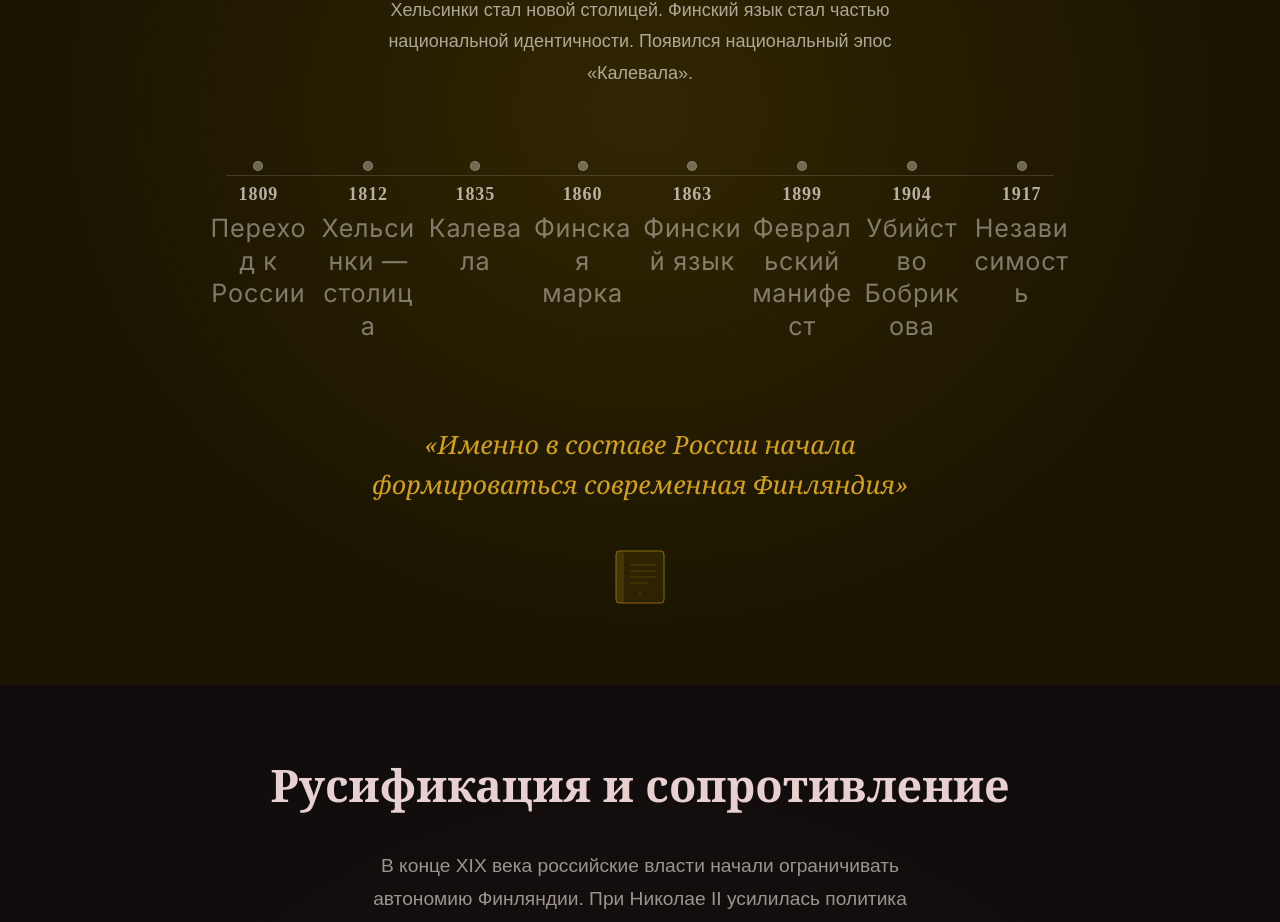
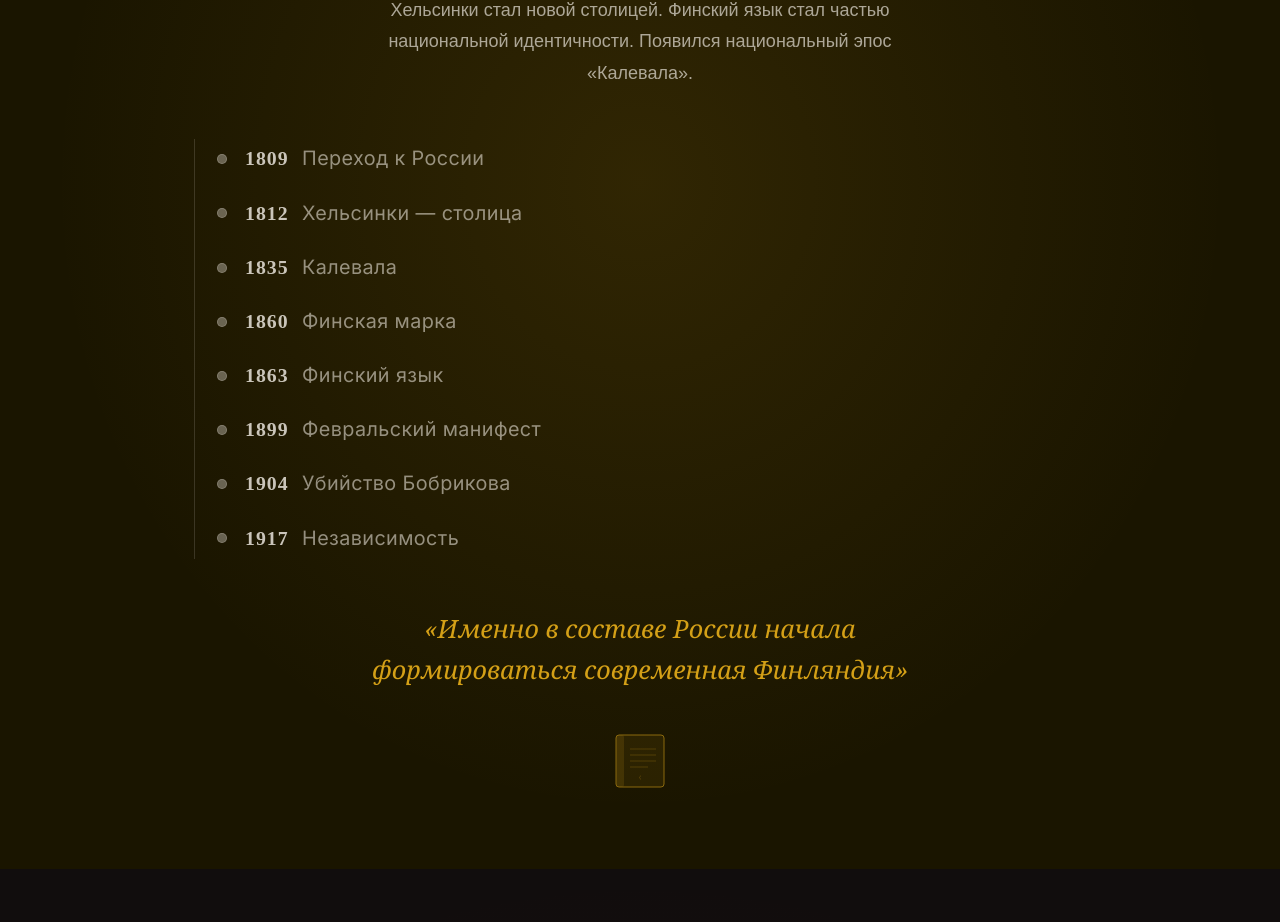
Before and after one commit to Gipoteza/finlandhistory, a Next.js app: page / in a window 1280 px wide. Shown: the part 3176-4098 px from the top of the page. Built offline with nearby package versions, Linux system fonts and the light colour scheme; a web font is replaced by a local one.

Commit message:
refactor: timeline always vertical, year + label on same line

```diff
--- a/src/components/ui/Timeline.tsx
+++ b/src/components/ui/Timeline.tsx
@@ -1,6 +1,6 @@
 'use client';
 
-import React, { useState, useEffect } from 'react';
+import React, { useState } from 'react';
 import { motion, useInView } from 'framer-motion';
 import { TimelineEvent } from '@/lib/constants';
 import { sortTimelineEvents } from '@/lib/utils';
@@ -15,10 +15,9 @@ interface TimelineDotProps {
   index: number;
   isActive: boolean;
   isVisible: boolean;
-  isHorizontal: boolean;
 }
 
-function TimelineDot({ event, index, isActive, isVisible, isHorizontal }: TimelineDotProps) {
+function TimelineDot({ event, index, isActive, isVisible }: TimelineDotProps) {
   const [showTooltip, setShowTooltip] = useState(false);
 
   return (
@@ -26,36 +25,16 @@ function TimelineDot({ event, index, isActive, isVisible, isHorizontal }: Timeli
       style={{
         position: 'relative',
         display: 'flex',
-        flexDirection: isHorizontal ? 'column' : 'row',
+        flexDirection: 'row',
         alignItems: 'center',
-        gap: isHorizontal ? '0.5rem' : '0.75rem',
+        gap: '1rem',
         cursor: 'pointer',
       }}
-      initial={{ opacity: 0, scale: 0.5 }}
-      animate={isVisible ? { opacity: 1, scale: 1 } : { opacity: 0, scale: 0.5 }}
-      transition={{ duration: 0.3, delay: index * 0.1, ease: 'easeOut' }}
+      initial={{ opacity: 0, x: -20 }}
+      animate={isVisible ? { opacity: 1, x: 0 } : { opacity: 0, x: -20 }}
+      transition={{ duration: 0.35, delay: index * 0.08, ease: 'easeOut' }}
     >
-      <button
-        aria-label={`${event.label} ${event.year}`}
-        onMouseEnter={() => setShowTooltip(true)}
-        onMouseLeave={() => setShowTooltip(false)}
-        onFocus={() => setShowTooltip(true)}
-        onBlur={() => setShowTooltip(false)}
-        onTouchStart={() => setShowTooltip(true)}
-        onTouchEnd={() => setTimeout(() => setShowTooltip(false), 1500)}
-        style={{
-          position: 'relative',
-          background: 'none',
-          border: 'none',
-          padding: 0,
-          cursor: 'pointer',
-          display: 'flex',
-          flexDirection: isHorizontal ? 'column' : 'row',
-          alignItems: 'center',
-          gap: isHorizontal ? '0.5rem' : '0.75rem',
-        }}
-      >
-        {/* Dot indicator */}
+      {/* Dot */}
       <div
         style={{
           width: isActive ? '14px' : '10px',
@@ -69,65 +48,71 @@ function TimelineDot({ event, index, isActive, isVisible, isHorizontal }: Timeli
         }}
       />
 
-        {/* Year + label */}
-        <div
+      {/* Text */}
+      <button
+        aria-label={`${event.label} ${event.year}`}
+        onMouseEnter={() => setShowTooltip(true)}
+        onMouseLeave={() => setShowTooltip(false)}
+        onFocus={() => setShowTooltip(true)}
+        onBlur={() => setShowTooltip(false)}
+        onTouchStart={() => setShowTooltip(true)}
+        onTouchEnd={() => setTimeout(() => setShowTooltip(false), 1800)}
         style={{
+          position: 'relative',
+          background: 'none',
+          border: 'none',
+          padding: 0,
+          cursor: 'pointer',
+          textAlign: 'left',
           display: 'flex',
-            flexDirection: 'column',
-            alignItems: isHorizontal ? 'center' : 'flex-start',
-            gap: '0.15rem',
+          flexDirection: 'row',
+          alignItems: 'baseline',
+          gap: '0.75rem',
+          flexWrap: 'wrap',
         }}
       >
         <span
           style={{
-              fontSize: '1.0rem',
+            fontSize: '1.1rem',
             fontWeight: 'bold',
-              color: isActive ? '#c9a84c' : 'rgba(245, 240, 232, 0.7)',
+            color: isActive ? '#c9a84c' : 'rgba(245, 240, 232, 0.8)',
             letterSpacing: '0.05em',
             fontFamily: 'serif',
-              transition: 'color 0.3s ease',
+            flexShrink: 0,
           }}
         >
           {event.year}
         </span>
         <span
           style={{
-              fontSize: isHorizontal ? '1.4rem' : '1.1rem',
-              color: isActive ? 'rgba(245, 240, 232, 0.9)' : 'rgba(245, 240, 232, 0.45)',
-              letterSpacing: '0.03em',
-              maxWidth: isHorizontal ? '130px' : '200px',
-              textAlign: isHorizontal ? 'center' : 'left',
-              lineHeight: 1.3,
-              transition: 'color 0.3s ease',
-              wordBreak: 'break-word',
+            fontSize: '1.1rem',
+            color: isActive ? 'rgba(245, 240, 232, 0.95)' : 'rgba(245, 240, 232, 0.55)',
+            letterSpacing: '0.02em',
+            lineHeight: 1.4,
           }}
         >
           {event.label}
         </span>
-        </div>
 
-        {/* Tooltip */}
-        {showTooltip && (
+        {/* Tooltip — description on hover */}
+        {showTooltip && event.description && (
           <div
             role="tooltip"
             style={{
               position: 'absolute',
-              bottom: isHorizontal ? 'calc(100% + 8px)' : 'auto',
-              top: isHorizontal ? 'auto' : 'calc(100% + 4px)',
-              left: isHorizontal ? '50%' : '0',
-              transform: isHorizontal ? 'translateX(-50%)' : 'none',
+              top: 'calc(100% + 6px)',
+              left: 0,
               background: 'rgba(10, 10, 10, 0.92)',
               border: '1px solid rgba(201, 168, 76, 0.3)',
               borderRadius: '4px',
-              padding: '0.4rem 0.6rem',
-              fontSize: '1.0rem',
+              padding: '0.4rem 0.7rem',
+              fontSize: '0.9rem',
               color: 'rgba(245, 240, 232, 0.85)',
-              whiteSpace: isHorizontal ? 'nowrap' : 'normal',
-              maxWidth: isHorizontal ? 'none' : '200px',
+              whiteSpace: 'normal',
+              maxWidth: '260px',
               zIndex: 10,
               pointerEvents: 'none',
-              letterSpacing: '0.02em',
-              lineHeight: 1.4,
+              lineHeight: 1.5,
             }}
           >
             {event.description}
@@ -141,77 +126,8 @@ function TimelineDot({ event, index, isActive, isVisible, isHorizontal }: Timeli
 export default function Timeline({ events, activeIndex }: TimelineProps) {
   const containerRef = React.useRef<HTMLDivElement>(null);
   const isInView = useInView(containerRef, { once: true, margin: '-10% 0px' });
-
-  // Determine layout via JS — avoids CSS class conflicts in Next.js App Router
-  const [isMobile, setIsMobile] = useState(false);
-  const [mounted, setMounted] = useState(false);
-
-  useEffect(() => {
-    setMounted(true);
-    const check = () => setIsMobile(window.innerWidth < 768);
-    check();
-    window.addEventListener('resize', check);
-    return () => window.removeEventListener('resize', check);
-  }, []);
-
   const sortedEvents = sortTimelineEvents(events);
 
-  // Before mount (SSR), render horizontal by default to avoid layout shift
-  const isHorizontal = !mounted || !isMobile;
-
-  if (isHorizontal) {
-    return (
-      <div
-        ref={containerRef}
-        style={{
-          position: 'relative',
-          width: '100%',
-          overflowX: 'auto',
-          paddingBottom: '0.5rem',
-        }}
-      >
-        {/* Inner container with min-width so items don't squish */}
-        <div style={{ minWidth: '900px', padding: '2rem 1rem', position: 'relative' }}>
-          {/* Horizontal connecting line */}
-          <div
-            style={{
-              position: 'absolute',
-              top: '2.75rem',
-              left: '2rem',
-              right: '2rem',
-              height: '1px',
-              background: 'rgba(245, 240, 232, 0.15)',
-            }}
-            aria-hidden="true"
-          />
-
-          {/* Events row */}
-          <div
-            style={{
-              display: 'flex',
-              justifyContent: 'space-between',
-              alignItems: 'flex-start',
-              position: 'relative',
-              gap: '0.5rem',
-            }}
-          >
-            {sortedEvents.map((event, index) => (
-              <TimelineDot
-                key={event.year}
-                event={event}
-                index={index}
-                isActive={activeIndex === index}
-                isVisible={isInView}
-                isHorizontal={true}
-              />
-            ))}
-          </div>
-        </div>
-      </div>
-    );
-  }
-
-  // Mobile: vertical layout
   return (
     <div
       ref={containerRef}
@@ -225,9 +141,9 @@ export default function Timeline({ events, activeIndex }: TimelineProps) {
       <div
         style={{
           position: 'absolute',
-          top: '1rem',
-          bottom: '1rem',
-          left: '1.25rem',
+          top: '0.75rem',
+          bottom: '0.75rem',
+          left: '4px',
           width: '1px',
           background: 'rgba(245, 240, 232, 0.15)',
         }}
@@ -238,8 +154,8 @@ export default function Timeline({ events, activeIndex }: TimelineProps) {
         style={{
           display: 'flex',
           flexDirection: 'column',
-          gap: '1.5rem',
-          paddingLeft: '0.75rem',
+          gap: '1.25rem',
+          paddingLeft: '1.5rem',
         }}
       >
         {sortedEvents.map((event, index) => (
@@ -249,7 +165,6 @@ export default function Timeline({ events, activeIndex }: TimelineProps) {
             index={index}
             isActive={activeIndex === index}
             isVisible={isInView}
-            isHorizontal={false}
           />
         ))}
       </div>
```
Lines whose indentation alone changed are shown as unchanged.
